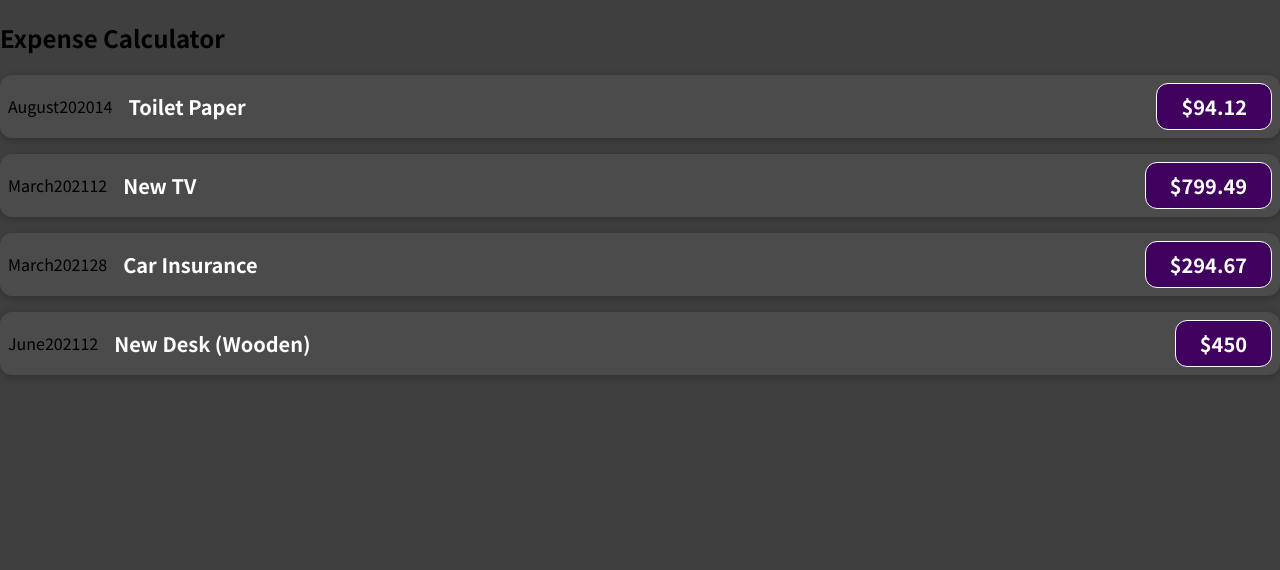
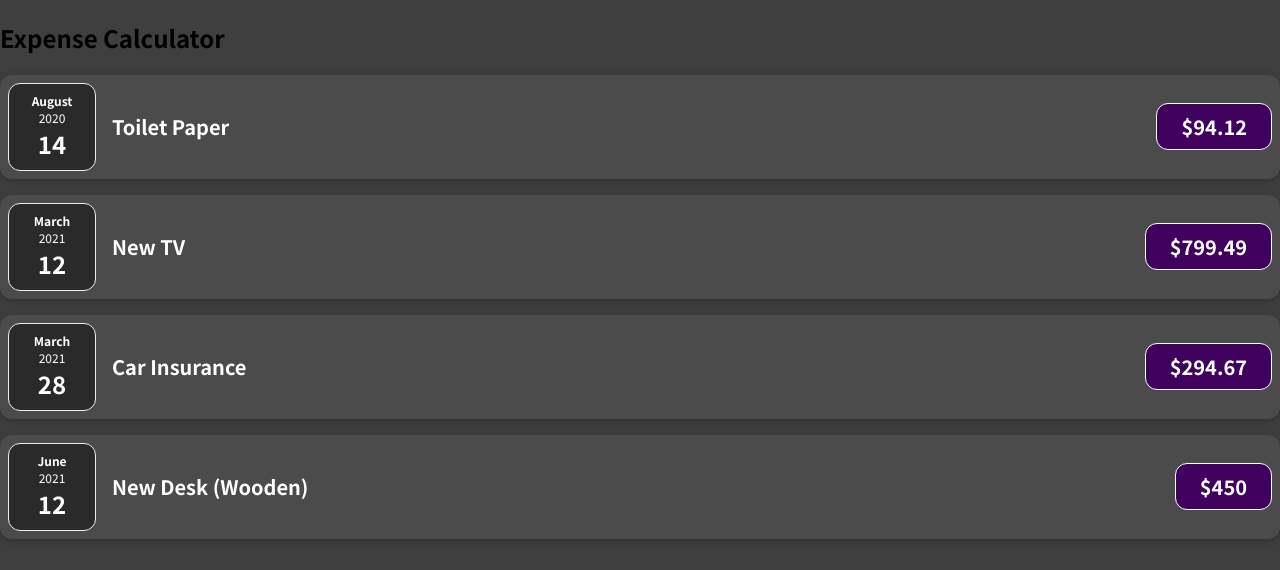
Before and after one commit to kjh-busan/01-starting-setup, a JavaScript app: page / in a window 1280 px wide. Shown: the top 570 px of the page. Built offline with nearby package versions, Linux system fonts and the light colour scheme.

Commit message:
feat: style Date components

```diff
--- a/src/components/ExpenseDate.js
+++ b/src/components/ExpenseDate.js
@@ -1,14 +1,16 @@
+import "./ExpenseDate.css";
+
 const ExpenseDate = (props) => {
   const month = props.date.toLocaleString("en-US", { month: "long" });
   const day = props.date.toLocaleString("en-US", { day: "2-digit" });
   const year = props.date.getFullYear();
 
   return (
-    <>
-      <div>{month}</div>
-      <div>{year}</div>
-      <div>{day}</div>
-    </>
+    <div className="expense-date">
+      <div className="expense-date__month">{month}</div>
+      <div className="expense-date__year">{year}</div>
+      <div className="expense-date__day">{day}</div>
+    </div>
   );
 };
 
```
